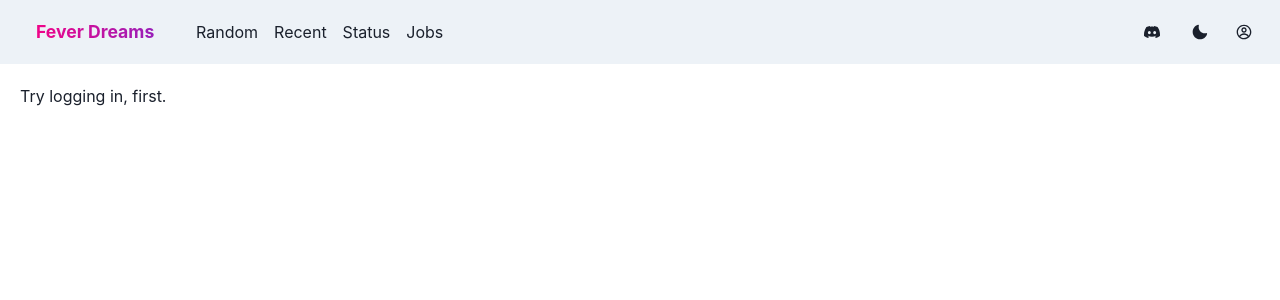
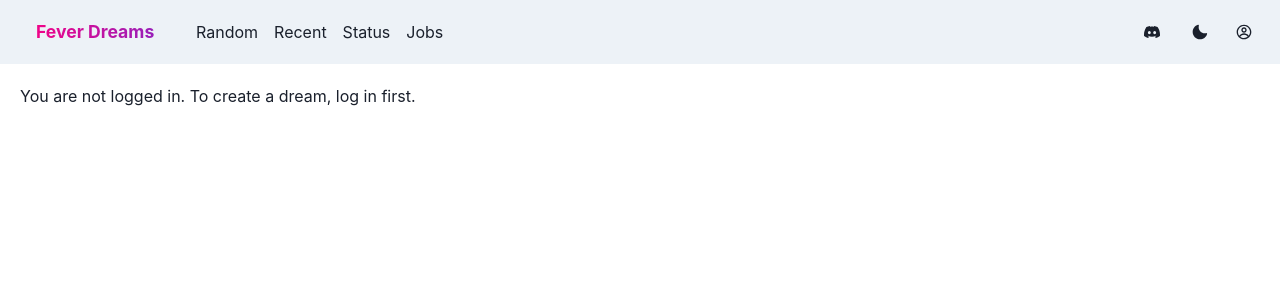
Before and after one commit to entmike/fd-web-ui, a React (Create React App) app in the folder my-app/: page /dream in a window 1280 px wide. Shown: the top 300 px of the page. Built offline with nearby package versions, Linux system fonts and the light colour scheme.

Commit message:
moved more

```diff
--- a/my-app/src/App.js
+++ b/my-app/src/App.js
@@ -1,23 +1,24 @@
+import { useAuth0 } from '@auth0/auth0-react';
+import { ChakraProvider, Box } from '@chakra-ui/react';
+import { useState, useEffect } from 'react';
+import { BrowserRouter as Router, Routes, Route } from 'react-router-dom';
+
 import './App.css';
+
+import { Nav } from './components/Nav';
+
 import { Hero } from './components/Pages/HomePage';
-import { Feed } from './components/shared/Feed';
-import { Piece } from './components/Piece';
-
 import UserGalleryPage from './components/Pages/UserGalleryPage';
 import RandomGalleryPage from './components/Pages/RandomGalleryPage';
 import RecentGalleryPage from './components/Pages/RecentGalleryPage';
 
-import { Nav } from './components/Nav';
-import { Dream } from './components/Pages/Dream';
-import { Color } from './components/Color';
-import { Search } from './components/Search';
-import { AgentStatus } from './components/AgentStatus';
-import { Jobs } from './components/Pages/Jobs';
+import CreateDreamPage from './components/Pages/CreateDreamPage';
+import JobsPage from './components/Pages/JobsPage';
+import PiecePage from './components/Pages/PiecePage';
+import AgentStatusPage from './components/Pages/AgentStatusPage';
+import ColorPage from './components/Pages/ColorPage';
 
-import { useAuth0 } from '@auth0/auth0-react';
-import { ChakraProvider, Box } from '@chakra-ui/react';
-import { useState, useEffect } from 'react';
-import { BrowserRouter as Router, Routes, Route } from 'react-router-dom';
+import { Search } from './components/Pages/Search';
 
 function App() {
   // TODO: Is something going to happen with this?
@@ -66,22 +67,25 @@ function App() {
               </Route>
 
               {/* Non-gallery pages */}
-              <Route path={'/piece/:uuid'} element={<Piece />} />
-
               <Route path="/" element={<Hero />} />
-              <Route path="/agentstatus" element={<AgentStatus />}></Route>
-              <Route path="/jobs" element={<Jobs />}></Route>
+              <Route path={'/piece/:uuid'} element={<PiecePage />} />
+              <Route path="/jobs" element={<JobsPage />}></Route>
               <Route
                 path="/dream"
                 element={
-                  <Dream token={token} isAuthenticated={isAuthenticated} />
+                  <CreateDreamPage
+                    token={token}
+                    isAuthenticated={isAuthenticated}
+                  />
                 }
-              ></Route>
+              />
 
-              <Route path="/rgb/:r/:g/:b" element={<Color />}>
-                <Route path=":range" element={<Color />}>
-                  <Route path=":amount" element={<Color />}>
-                    <Route path=":page" element={<Color />} />
+              <Route path="/agentstatus" element={<AgentStatusPage />}></Route>
+
+              <Route path="/rgb/:r/:g/:b" element={<ColorPage />}>
+                <Route path=":range" element={<ColorPage />}>
+                  <Route path=":amount" element={<ColorPage />}>
+                    <Route path=":page" element={<ColorPage />} />
                   </Route>
                 </Route>
               </Route>
--- a/my-app/src/components/AgentStatus.js
+++ b/my-app/src/components/Pages/AgentStatusPage.js
@@ -11,9 +11,9 @@ import {
   TableContainer,
   Skeleton,
 } from '@chakra-ui/react';
-import { dt } from '../utils/dateUtils';
+import { dt } from '../../utils/dateUtils';
 
-export function AgentStatus() {
+function AgentStatusPage() {
   let d = [];
   for (var i = 0; i < 25; i++) {
     d.push({
@@ -130,3 +130,5 @@ export function AgentStatus() {
     </>
   );
 }
+
+export default AgentStatusPage;
--- a/my-app/src/components/Color.js
+++ b/my-app/src/components/Pages/ColorPage.js
@@ -1,9 +1,9 @@
 import React from 'react';
 import { useParams, Link } from 'react-router-dom';
 import { Text, Flex, Center } from '@chakra-ui/react';
-import { Feed } from './shared/Feed';
+import { Feed } from '../shared/Feed';
 
-export function Color() {
+function ColorPage() {
   let params = useParams();
 
   return (
@@ -62,3 +62,5 @@ export function Color() {
     </>
   );
 }
+
+export default ColorPage;
--- a/my-app/src/components/Pages/Dream.js
+++ b/my-app/src/components/Pages/CreateDreamPage.js
@@ -4,7 +4,7 @@ import { Button, Skeleton, Text, Textarea } from '@chakra-ui/react';
 import { useAuth0 } from '@auth0/auth0-react';
 
 // TODO: This isAuthenticated/token stuff should be in a context <- Agreed, -Mike.
-export function Dream({ isAuthenticated, token }) {
+function CreateDreamPage({ isAuthenticated, token }) {
   const [dream, setDream] = useState(null);
   const [loading, setLoading] = useState(true);
   const [dreamPrompt, setDreamPrompt] = useState('');
@@ -106,8 +106,10 @@ export function Dream({ isAuthenticated, token }) {
           </Button>
         </Skeleton>
       ) : (
-        <Text>Try logging in, first.</Text>
+        <Text>You are not logged in. To create a dream, log in first.</Text>
       )}
     </>
   );
 }
+
+export default CreateDreamPage;
--- a/my-app/src/components/Pages/Jobs.js
+++ b/my-app/src/components/Pages/JobsPage.js
@@ -23,8 +23,9 @@ import { dt } from '../../utils/dateUtils';
 import { DreamAuthor } from '../shared/DreamAuthor';
 import { CopyButton } from '../shared/CopyButton';
 
-export function Jobs() {
+function JobsPage() {
   let d = [];
+
   for (let i = 0; i < 25; i++)
     d.push({
       render_type: 'render',
@@ -215,3 +216,5 @@ export function Jobs() {
     </>
   );
 }
+
+export default JobsPage;
--- a/my-app/src/components/Search.js
+++ b/my-app/src/components/Pages/Search.js
@@ -1,8 +1,8 @@
 import React from 'react';
 import { useParams, Link } from 'react-router-dom';
 import { Text, Flex, Center } from '@chakra-ui/react';
-import { Feed } from './shared/Feed';
-import SearchTypeahead from './shared/SearchTypeahead';
+import { Feed } from '../shared/Feed';
+import SearchTypeahead from '../shared/SearchTypeahead';
 
 export function Search() {
   let params = useParams();
```
Also changed, not shown: my-app/src/components/Pages/PiecePage.js (renamed from my-app/src/components/Piece.js, +5 -3 lines).
